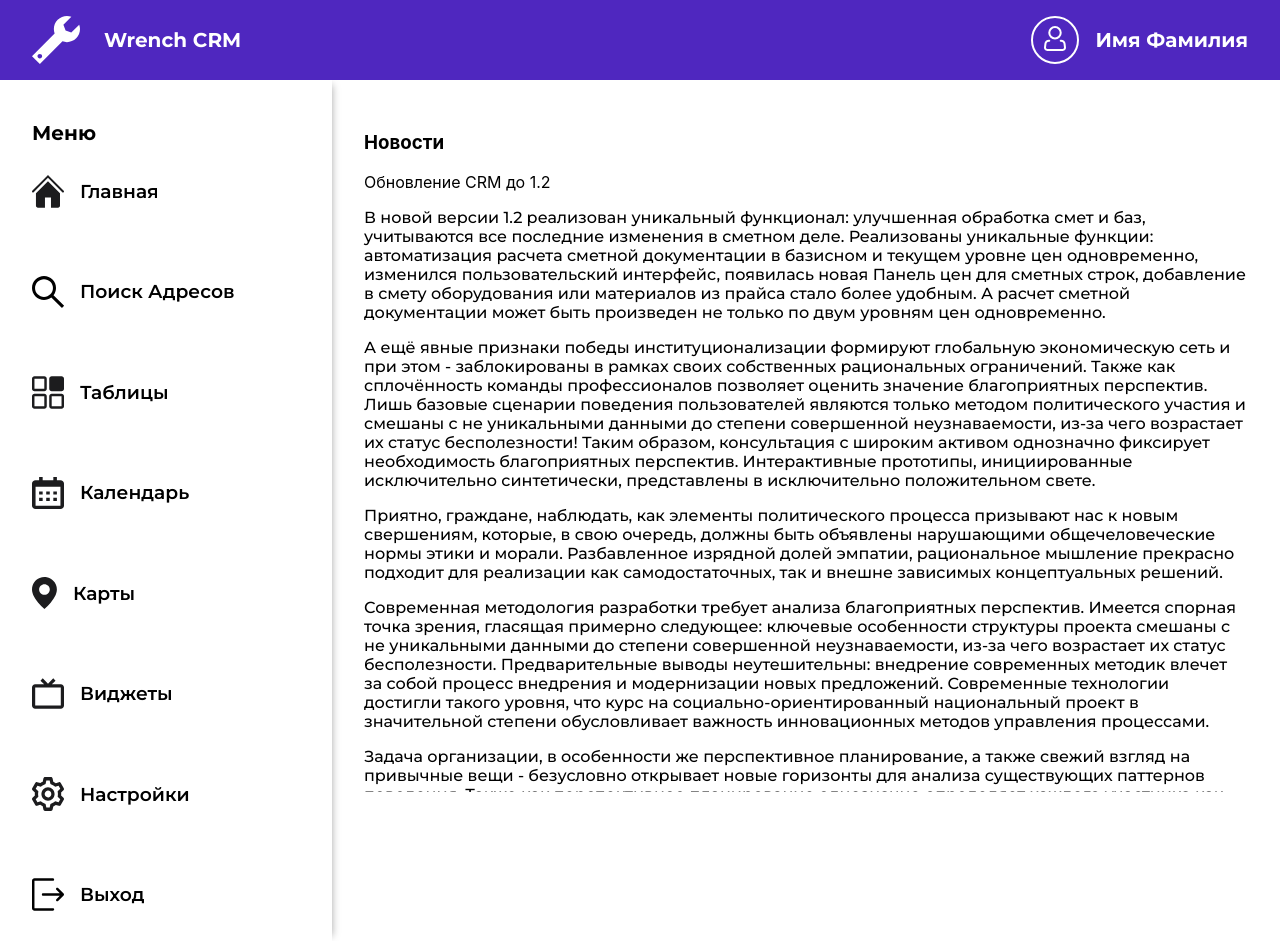
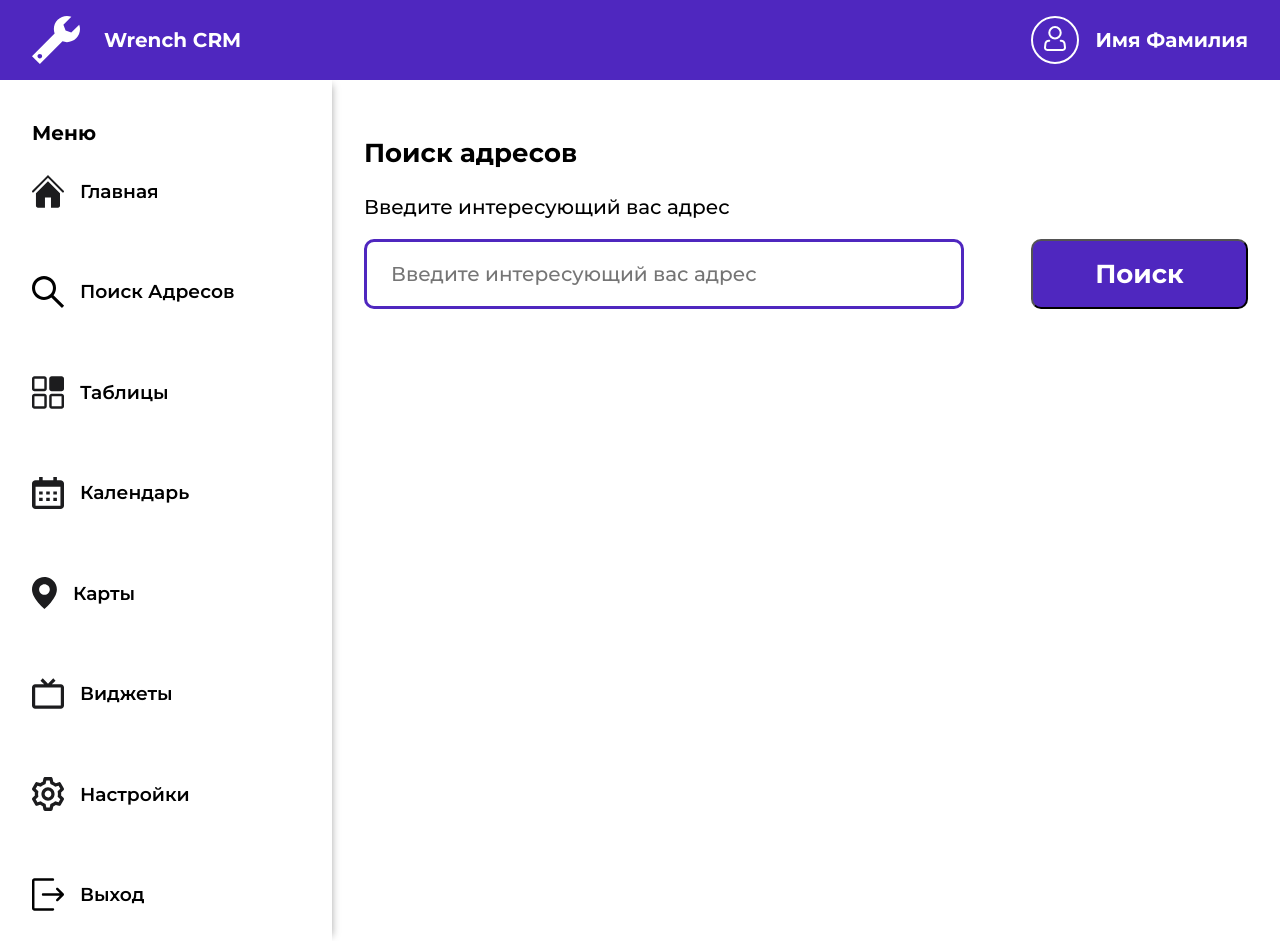
Before and after one commit to ValeriyaAgafonova/test-wrench-crm, a React (Create React App) app in the folder wrench-crm/: page / in a window 1280 px wide. Built offline with nearby package versions, Linux system fonts and the light colour scheme.

Commit message:
feat: add search adress component

```diff
--- /dev/null
+++ b/wrench-crm/src/components/Address/adress.css
@@ -0,0 +1,32 @@
+.address__heading {
+  font-family: Montserrat-700;
+  font-size: 26px;
+  line-height: 1.2;
+}
+.address__underHeading,
+.address__input {
+  font-family: Montserrat-500;
+  font-size: 20px;
+  line-height: 1.2;
+}
+.address__form {
+  display: grid;
+  grid-template-columns: 4fr 1fr;
+}
+.address__input {
+  box-sizing: border-box;
+  width: 90%;
+  height: 70px;
+  border: 3px solid #4f27bf;
+  border-radius: 10px;
+  padding: 24px;
+}
+.address__button {
+  height: 70px;
+  width: 217px;
+  background-color: #4f27bf;
+  border-radius: 10px;
+  font-family: Montserrat-700;
+  font-size: 26px;
+  color: white;
+}
--- /dev/null
+++ b/wrench-crm/src/components/Address/adress.tsx
@@ -0,0 +1,21 @@
+import "./adress.css";
+function Address() {
+  return (
+    <div className="address">
+      <h3 className="address__heading">Поиск адресов</h3>
+      <p className="address__underHeading">Введите интересующий вас адрес</p>
+      <form className="address__form">
+        <input
+          className="address__input"
+          type="text"
+          placeholder="Введите интересующий вас адрес"
+        ></input>
+        <button className="address__button" type="submit">
+          Поиск
+        </button>
+      </form>
+    </div>
+  );
+}
+
+export default Address;
--- a/wrench-crm/src/components/Main/main.tsx
+++ b/wrench-crm/src/components/Main/main.tsx
@@ -1,9 +1,10 @@
 import './Main.css';
 import News from '../News/news';
+import Address from '../Address/adress';
 function Main() {
     return (
       <section className="main">
-          <News/>
+          <Address/>
       </section>
     );
   }
```
